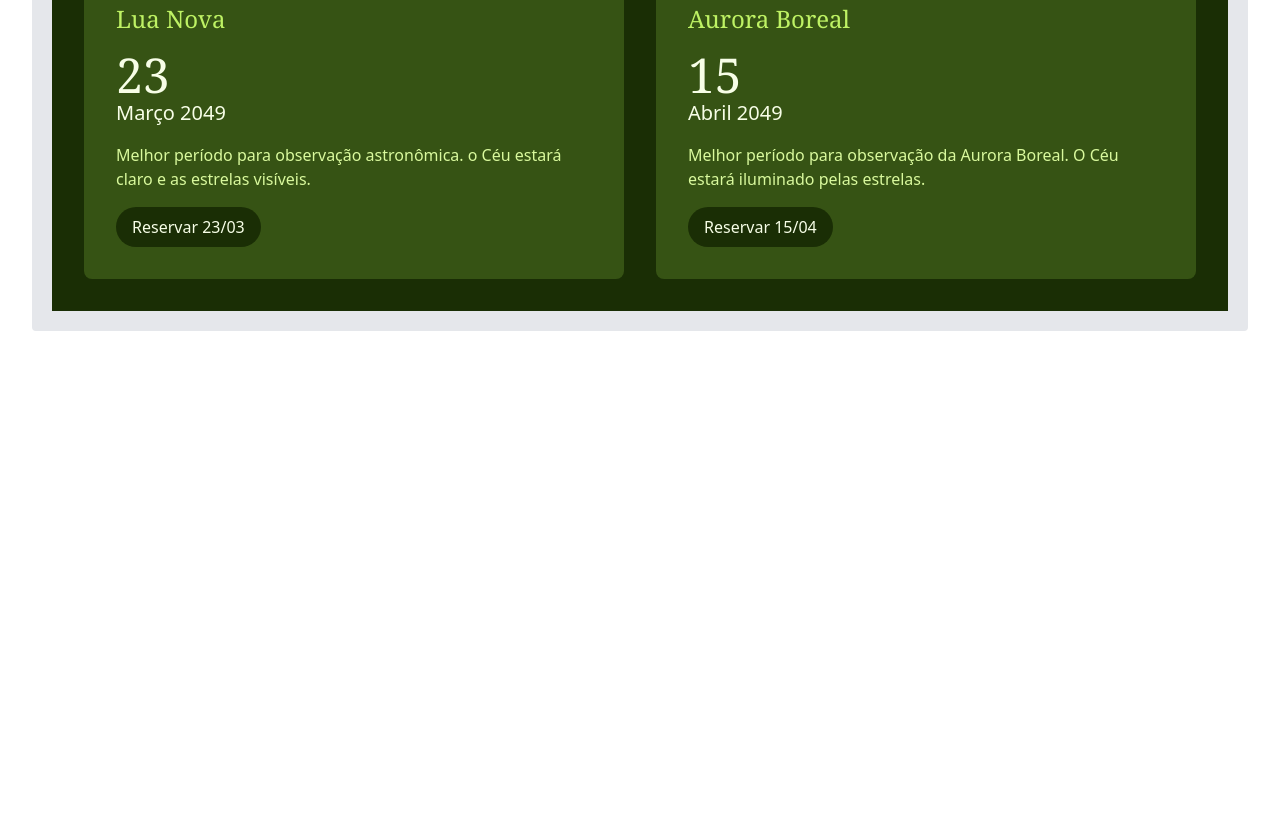
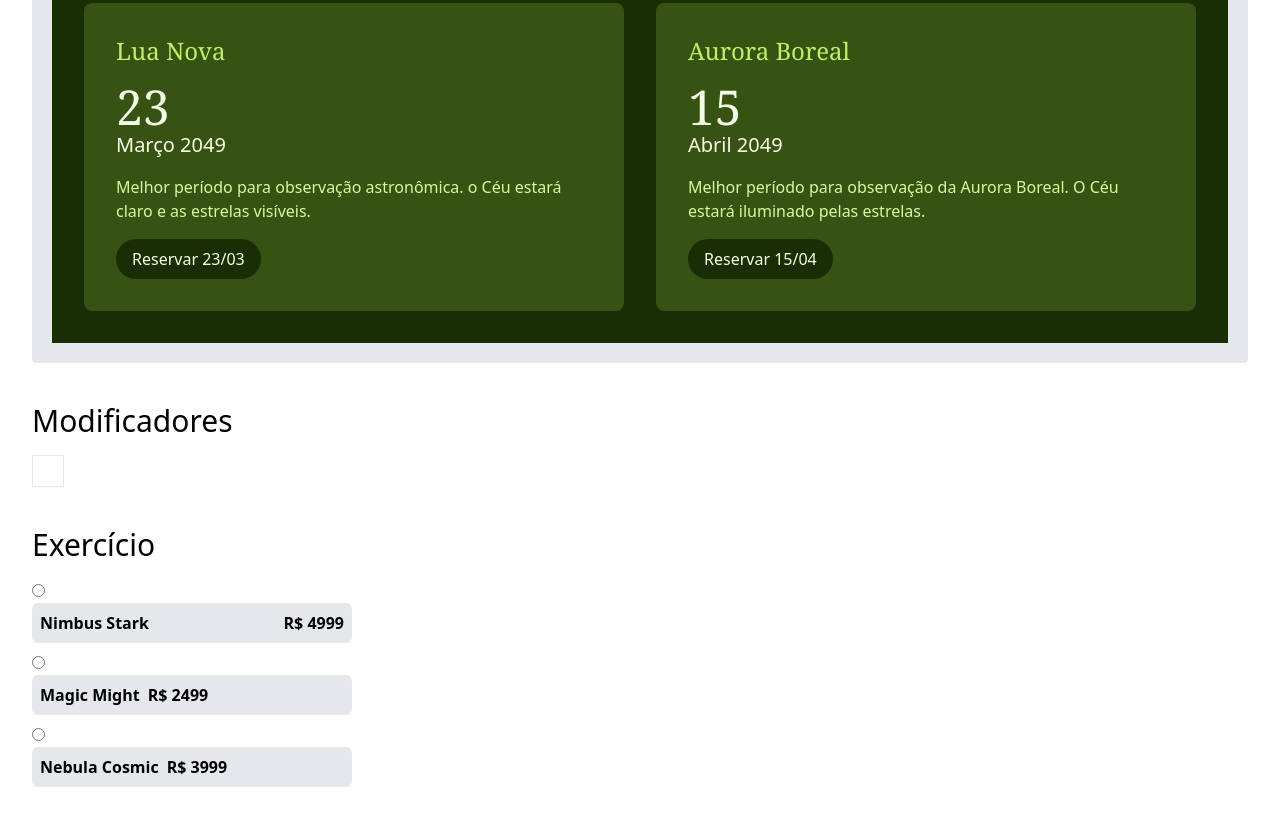
Before and after one commit to oricardos/Forest, a website: page src/index.html in a window 1280 px wide. Shown: the part 5271-6090 px from the top of the page. Before the commit the page ends 5642 px from the top, so only its background shows below. Drawn offline with Linux system fonts and the light colour scheme.

Commit message:
modificadores

```diff
--- a/src/index.html
+++ b/src/index.html
@@ -188,7 +188,7 @@
       >
         Venha experimentar a vida na floresta
       </h1>
-      <div class="grid grid-cols-2 min-[800px]:grid-cols-1 gap-8">
+      <div class="grid grid-cols-2 min-[800px]:grid-cols-1 gap-8 mb-8">
         <div class="h-20 bg-green-400 rounded-md"></div>
         <div class="h-20 bg-green-400 rounded-md"></div>
       </div>
@@ -240,6 +240,81 @@
     </div>
     <!-- Fim Responsividade -->
     <!-- Outros Modificadores -->
+    <div class="my-10">
+      <h1 class="text-3xl mb-4">Modificadores</h1>
+      <div class="size-8 bg-white border border-blue dark:bg-neutral-950"></div>
+    </div>
+
+    <h1 class="text-3xl mb-4">Exercício</h1>
+    <form class="space-y-2">
+      <div>
+        <input
+          type="radio"
+          id="nimbus"
+          value="nimbus"
+          name="bike"
+          class="peer inline-block"
+        />
+        <label
+          class="flex gap-2 bg-gray-200 px-2 py-2 w-80 font-semibold rounded-md justify-between items-center"
+          for="nimbus"
+        >
+          Nimbus Stark
+          <span>R$ 4999</span>
+        </label>
+
+        <div
+          class="bg-gray-200 p-2 hidden flex-col w-80 rounded-md ml-5 mt-4 peer-checked:flex"
+        >
+          <span>Motor Elétrico</span>
+          <span>Fibra de Carbono</span>
+          <span>45 km/h</span>
+          <span>Rastreador</span>
+        </div>
+      </div>
+
+      <div>
+        <input type="radio" id="magic" name="bike" class="peer" />
+        <div
+          class="bg-gray-200 px-2 py-2 w-80 font-semibold rounded-md flex justify-between items-center"
+
+        >
+          <label class="flex gap-2 for="magic"">
+            Magic Might
+            <span>R$ 2499</span>
+          </label>
+        </div>
+        <div
+          class="bg-gray-200 p-2 hidden flex-col w-80 rounded-md ml-5 mt-4 peer-checked:flex"
+        >
+          <span>Motor Elétrico</span>
+          <span>Fibra de Carbono</span>
+          <span>45 km/h</span>
+          <span>Rastreador</span>
+        </div>
+      </div>
+
+      <div>
+        <input type="radio" id="cosmic" name="bike" class="peer" />
+        <div
+          class="bg-gray-200 px-2 py-2 w-80 font-semibold rounded-md flex justify-between items-center"
+          for="cosmic"
+        >
+          <label class="flex gap-2">
+            Nebula Cosmic
+            <span>R$ 3999</span>
+          </label>
+        </div>
+        <div
+          class="bg-gray-200 p-2 hidden flex-col w-80 rounded-md ml-5 mt-4 peer-checked:flex"
+        >
+          <span>Motor Elétrico</span>
+          <span>Fibra de Carbono</span>
+          <span>45 km/h</span>
+          <span>Rastreador</span>
+        </div>
+      </div>
+    </form>
     <!-- Fim Outros Modificadores -->
   </body>
 </html>
```
Also changed, not shown: src/output.css.
